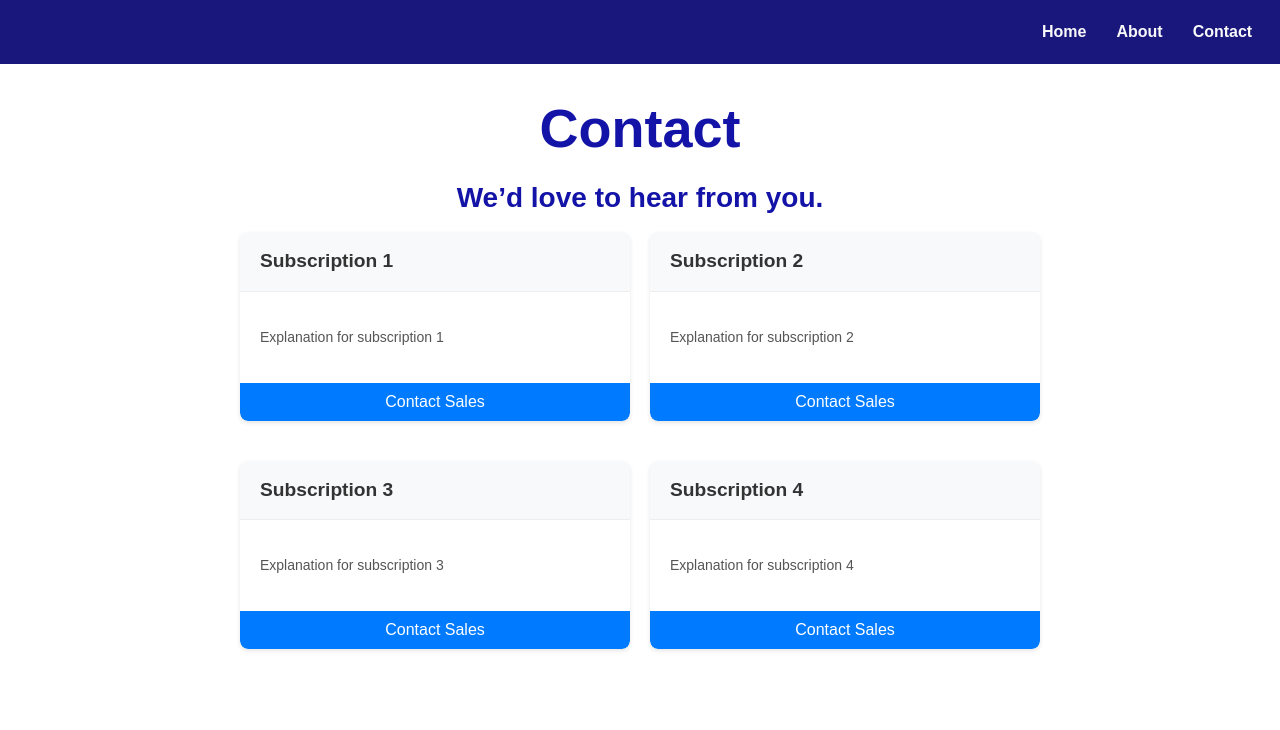
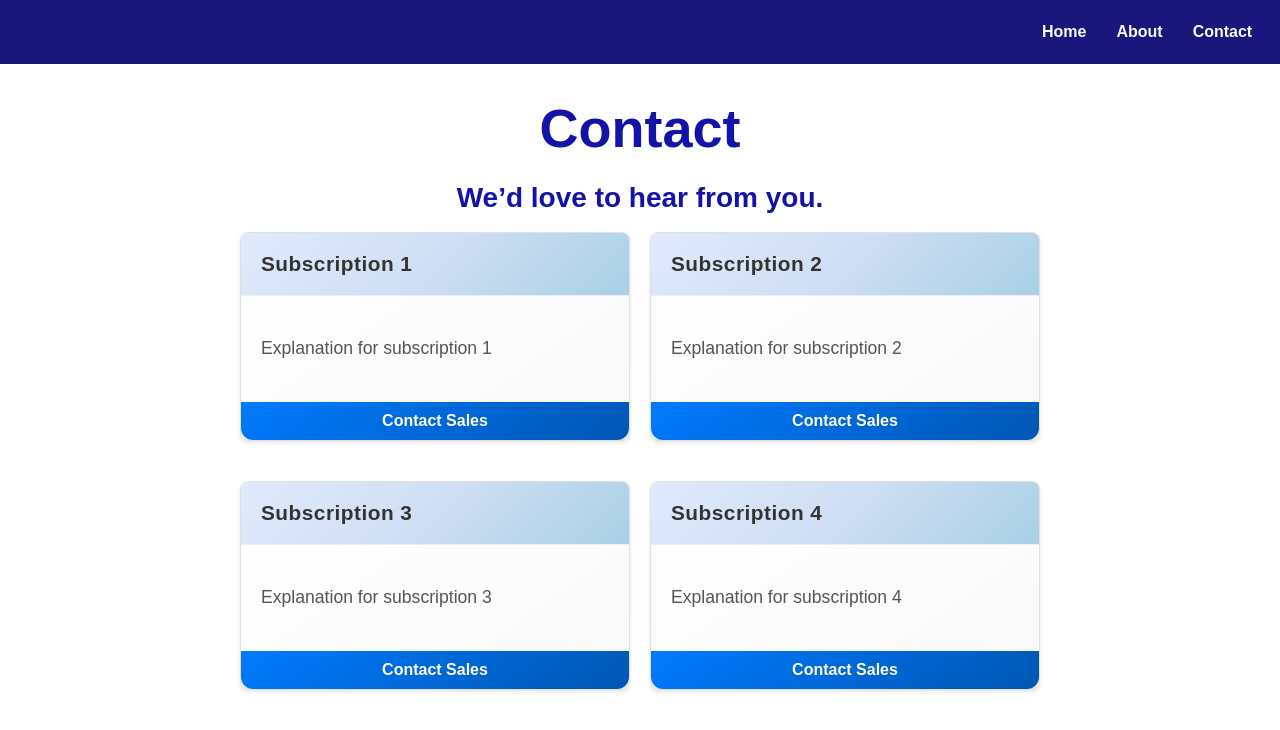
Before and after one commit to Sina-Akhavi/my-react-app, a React (Create React App) app: page /contact in a window 1280 px wide. Shown: the top 730 px of the page. Built offline with nearby package versions, Linux system fonts and the light colour scheme.

Commit message:
edited css styles for more beauty

```diff
--- a/src/styles/contact-card.css
+++ b/src/styles/contact-card.css
@@ -5,6 +5,20 @@
   box-shadow: 0 2px 4px rgba(0, 0, 0, 0.1);
   margin-bottom: 20px;
   overflow: hidden; /* To contain rounded corners of inner elements */
+  transition: transform 0.3s ease, box-shadow 0.3s ease, background 0.5s ease;
+  border: 1px solid #e0e0e0; /* Added subtle border for better definition */
+  background: linear-gradient(145deg, #ffffff, #f9f9f9); /* Updated gradient for elegance */
+}
+.contact-card:hover {
+  transform: translateY(-8px) scale(1.03);
+  box-shadow: 0 8px 20px rgba(0, 0, 0, 0.3);
+  animation: pulse 1.5s infinite; /* New pulse animation */
+}
+
+@keyframes pulse {
+  0% { box-shadow: 0 0 0 rgba(0, 123, 255, 0.7); }
+  70% { box-shadow: 0 0 20px rgba(0, 123, 255, 0); }
+  100% { box-shadow: 0 0 0 rgba(0, 123, 255, 0); }
 }
 
 .card-header {
@@ -13,13 +27,22 @@
   padding: 15px 20px;
   border-bottom: 1px solid #eee;
   font-weight: bold;
-  font-size: 1.2rem;
+  font-size: 1.3rem;
+  background: linear-gradient(135deg, #e0eafc, #cfdef3, #a8d0e6); /* More vibrant gradient */
+  letter-spacing: 0.5px;
 }
 
 .card-explanation {
   color: #555;
   padding: 20px;
-  line-height: 1.6;
+  line-height: 1.8;
+  font-size: 1.1rem;
+  animation: fadeIn 1s ease-in-out; /* New fadeIn animation */
+}
+
+@keyframes fadeIn {
+  from { opacity: 0; }
+  to { opacity: 1; }
 }
 
 .card-button {
@@ -29,12 +52,19 @@
   padding: 10px 20px;
   font-size: 1rem;
   cursor: pointer;
-  border-radius: 0 0 8px 8px; /* Round only the bottom corners */
+  border-radius: 0 0 12px 12px; /* More rounded bottom corners */
   width: 100%;
   text-align: center;
-  transition: background-color 0.3s ease;
+  transition: transform 0.3s ease, box-shadow 0.3s ease;
+  box-shadow: 0 2px 4px rgba(0, 0, 0, 0.1);
+  text-shadow: 0 1px 2px rgba(0, 0, 0, 0.05);
+  background: linear-gradient(145deg, #007bff, #0056b3);
+  font-weight: bold;
 }
 
 .card-button:hover {
   background-color: #0056b3;
+  box-shadow: 0 10px 20px rgba(0, 0, 0, 0.3);
+  transform: scale(1.05);
+  background: linear-gradient(145deg, #0056b3, #003f7f);
 }
```
